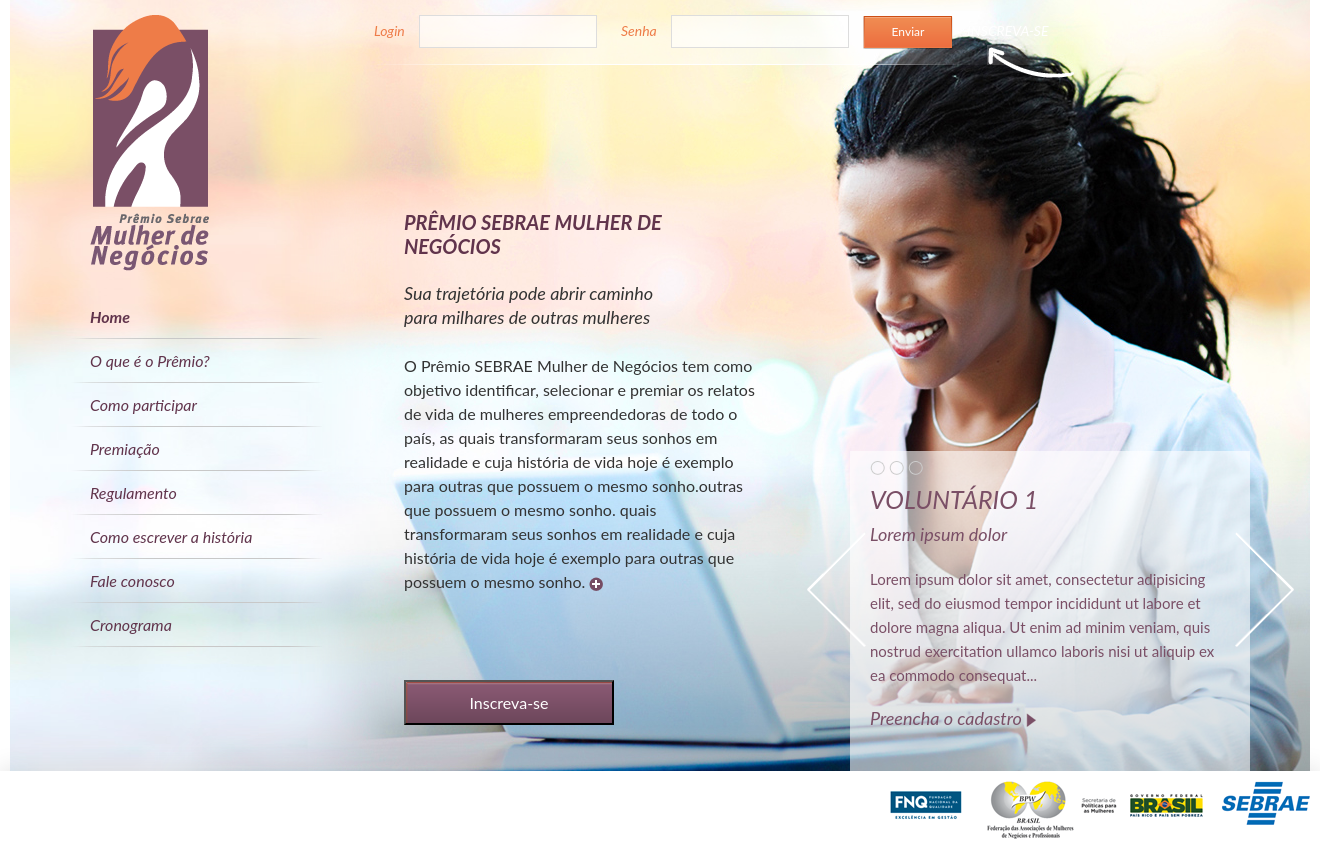
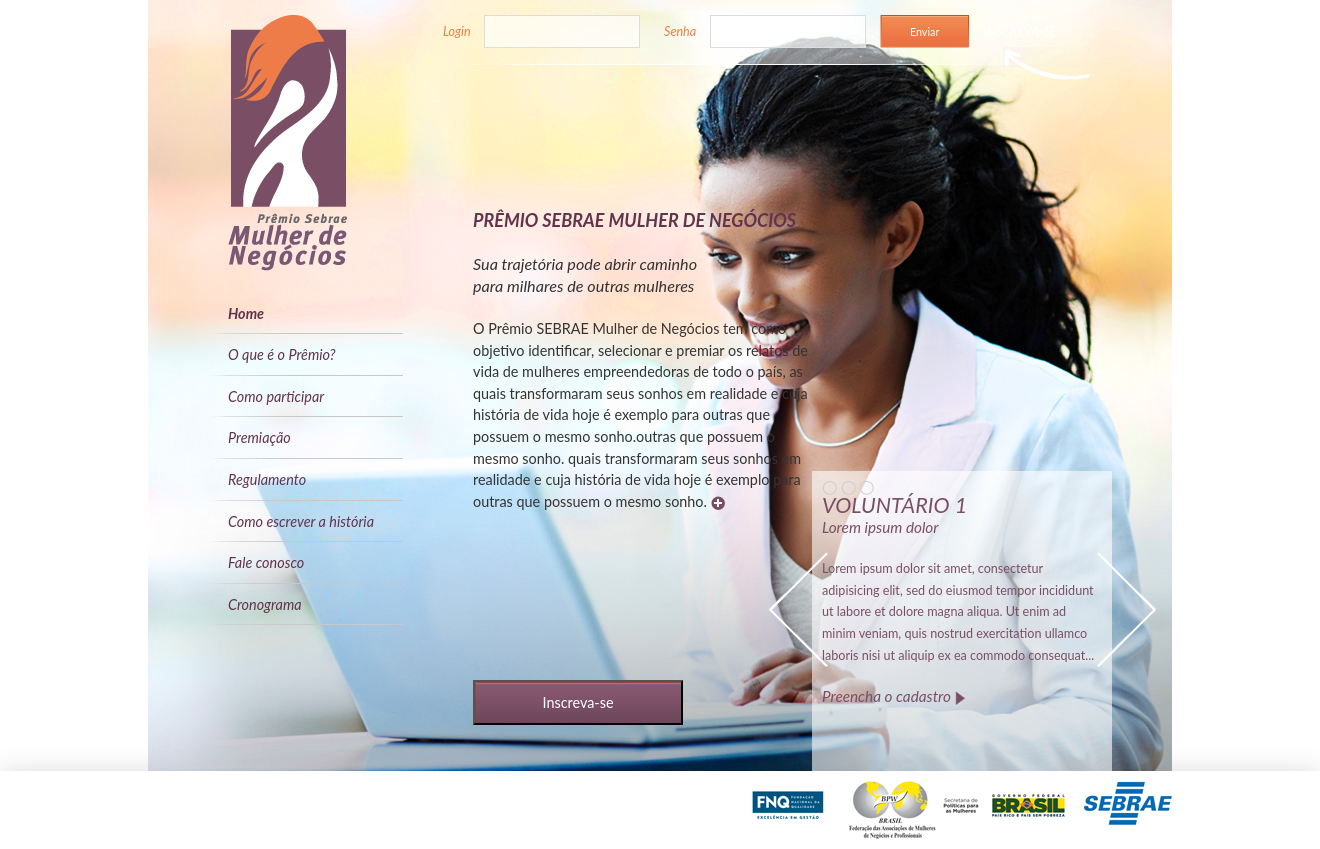
Before and after one commit to lagden/sebrae, a PHP site: page /github/?page=home in a window 1320 px wide. Run offline with PHP 8.4, Linux system fonts and the light colour scheme; some libraries are stand-ins or nearby versions.

Commit message:
mudando pra 1024

```diff
--- a/pages/home.php
+++ b/pages/home.php
@@ -1,5 +1,5 @@
 <div class="cf">
-    <div class="col-4">
+    <div class="col-5">
         <div id="container" class="container">
             <h1 class="alpha"><em><strong>Prêmio SEBRAE mulher de negócios</strong></em></h1>
             <h2 class="beta">
@@ -22,7 +22,7 @@
             <button type="button" class="home bt-inscreva-se">Inscreva-se</button>
         </div>
     </div>
-    <div class="col-4">
+    <div class="col-3">
         <div class="boxWhite rfSlider">
             <div id="slideshow" class="slideshow">
                 <ul class="nav">
--- a/sass/_geral.scss
+++ b/sass/_geral.scss
@@ -5,12 +5,14 @@
 
 html{
     color: $black;
-    font-size: $base-font-size;
+    font-size: 90%;
 }
 
 body{
     font-family: $brand-face;
 }
+
+$resolucao: 1024px;
 
 .wrapper{
     @include clear-floats;
@@ -18,13 +20,14 @@
     margin-left: auto;
     margin-right: auto;
     position: relative;
-    width: 1300px;
+    width: $resolucao;
+    //width: 1300px;
 }
 
 .main{
     margin-left: auto;
     margin-right: auto;
-    width: 1300px;
+    width: $resolucao;
     height: 771px;
     overflow: hidden;
     background:{
@@ -299,81 +302,6 @@
     @extend .beta;
 }
 
-// Slider Home
-.rfSlider{
-    @include box-sizing(border-box);
-    width: 400px;
-    height: 320px;
-    padding: 10px 20px;
-    position: absolute;
-    right: 60px;
-    bottom: 0;
-    .slideshow{
-        .slides{
-            @include box-sizing(border-box);
-            position: relative;
-            width: 360px;
-            height: 300px;
-            div{
-                @include box-sizing(border-box);
-                width: 360px;
-                height: 300px;
-                h2,h3,p{
-                    color: $roxo;
-                    font-weight: normal;
-                    font-style: italic;
-                    margin: 0;
-                    padding: 0;
-                }
-                h2{
-                    @include font-size(25px);
-                }
-                h3{
-                    @include font-size(18px);
-                    margin-bottom: 20px;
-                }
-                p{
-                    @include font-size(15px);
-                    font-style: normal;
-                    margin-bottom: 20px;
-                }
-                p.med{
-                    @include font-size(18px);
-                    font-style: italic;
-                    a{
-                        color: $roxo;
-                    }
-                }
-            }
-        }
-        .nav{
-            margin: 0;
-            line-height: normal;
-            height: 14px;
-            > li > a{
-                vertical-align: top;
-                @extend .ir;
-                @extend .bt-bolinha-empty;
-                &.rf-slideshownav-current-nav{
-                    @extend .bt-bolinha-full;
-                }
-            }
-        }
-    }
-    $offset: -45px;
-    .prev,
-    .next{
-        position: absolute;
-        top: 80px;
-    }
-    .prev{
-        left: $offset;
-    }
-    .next{
-        right: $offset;
-    }
-}
-
 // Cronograma
 .box-cronograma {
     color: white;
--- a/sass/_home.scss
+++ b/sass/_home.scss
@@ -3,3 +3,82 @@
     // margin-top: 20px;
     margin-left: 30px;
 }
+
+// Slider Home
+.rfSlider{
+    $padRL: 10px;
+    $wi: 300px;
+    $he: 300px;
+    $h: 20px;
+    @include box-sizing(border-box);
+    width: $wi;
+    height: $he;
+    padding: 10px $padRL;
+    position: absolute;
+    right: 60px;
+    bottom: 0;
+    .slideshow{
+        .slides{
+            @include box-sizing(border-box);
+            position: relative;
+            width: $wi - ($padRL * 2);
+            height: $he - $h;
+            div{
+                @include box-sizing(border-box);
+                width: $wi - ($padRL * 2);
+                height: $he - $h;
+                h2,h3,p{
+                    color: $roxo;
+                    font-weight: normal;
+                    font-style: italic;
+                    margin: 0;
+                    padding: 0;
+                }
+                h2{
+                    @include font-size(24px);
+                }
+                h3{
+                    @include font-size(17px);
+                    margin-bottom: 20px;
+                }
+                p{
+                    @include font-size(14px);
+                    font-style: normal;
+                    margin-bottom: 20px;
+                }
+                p.med{
+                    @include font-size(17px);
+                    font-style: italic;
+                    a{
+                        color: $roxo;
+                    }
+                }
+            }
+        }
+        .nav{
+            margin: 0;
+            line-height: normal;
+            height: 14px;
+            > li > a{
+                vertical-align: top;
+                @extend .ir;
+                @extend .bt-bolinha-empty;
+                &.rf-slideshownav-current-nav{
+                    @extend .bt-bolinha-full;
+                }
+            }
+        }
+    }
+    $offset: -45px;
+    .prev,
+    .next{
+        position: absolute;
+        top: 80px;
+    }
+    .prev{
+        left: $offset;
+    }
+    .next{
+        right: $offset;
+    }
+}
--- a/sass/vendor/_semantic.scss
+++ b/sass/vendor/_semantic.scss
@@ -3,7 +3,7 @@
 /////////////////
 
 // Defaults which you can freely override
-$column-width: 88px;
+$column-width: 65px; //88px;
 $gutter-width: 20px;
 $gutter-width-half: ($gutter-width / 2);
 $columns: 12;
```
Also changed, not shown: css/style.css.
